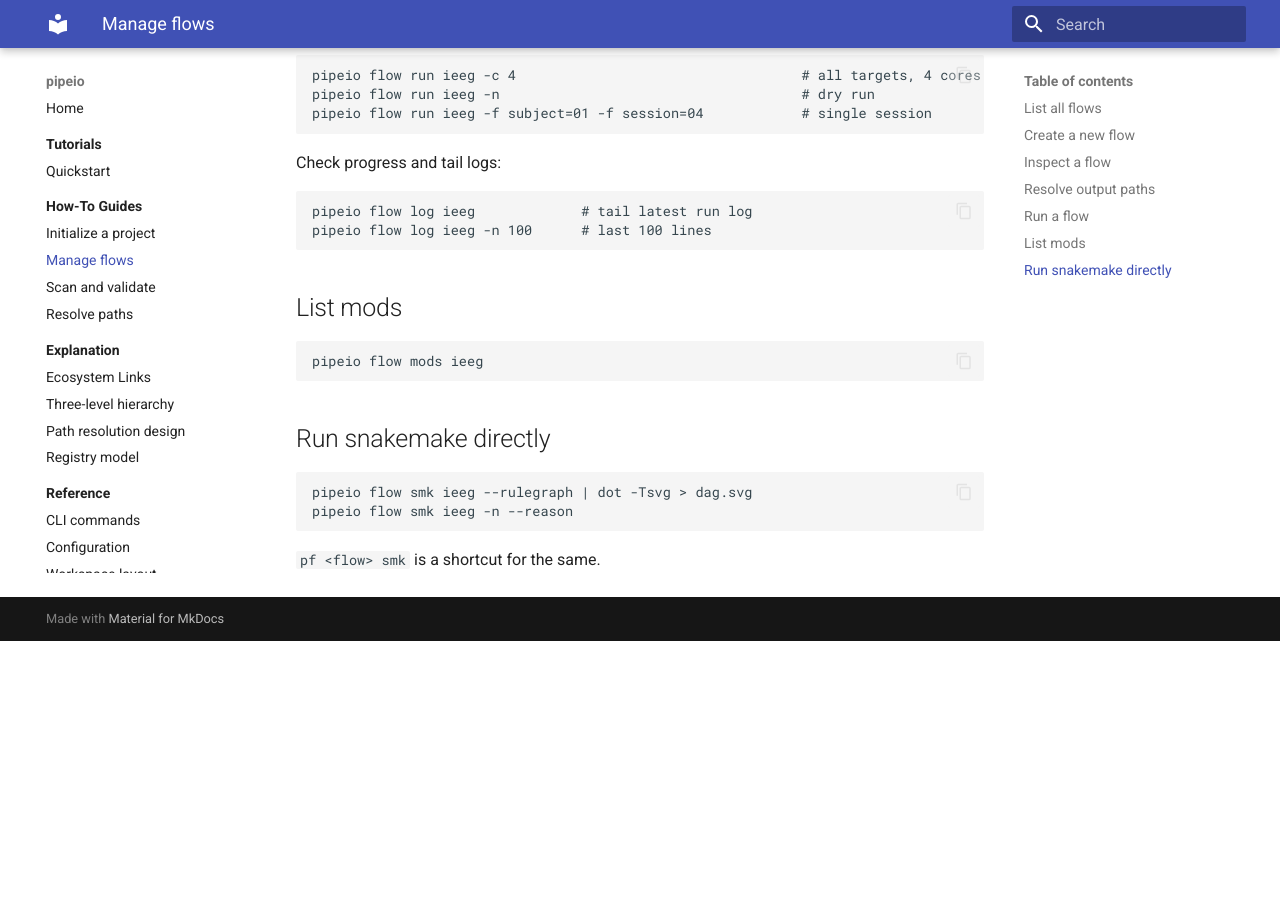
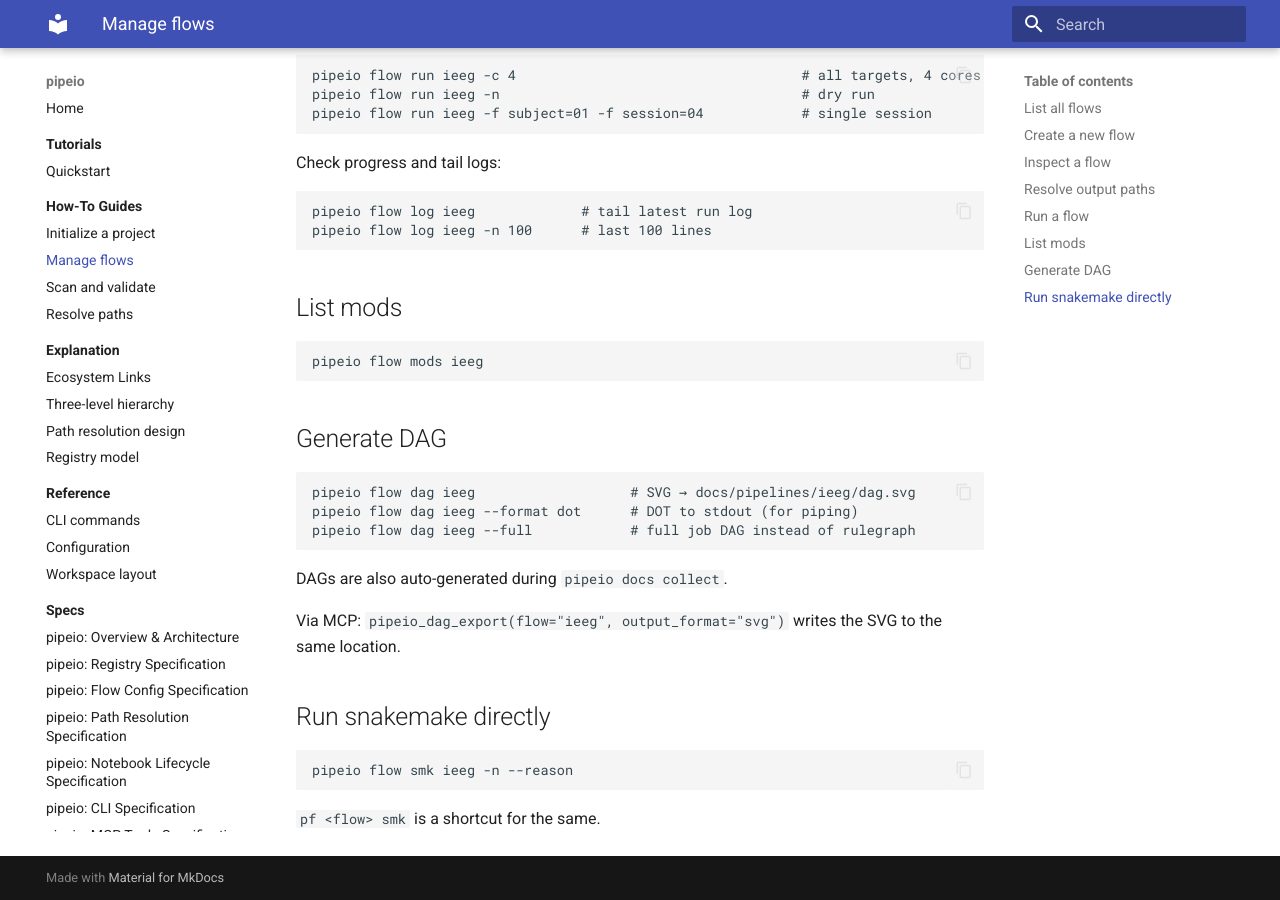
Before and after one commit to arashshahidi1997/pipeio, an MkDocs documentation site: the page built from docs/how-to/flows.md, in a window 1280 px wide and 900 px high, scrolled down 1068 px. Built offline with MkDocs 1.6.1 and Material for MkDocs 9.7.7, drawn with Linux system fonts in a browser that asks for light colours; before the commit the page ends 1709 px from its top, so only the background shows below that.

Commit message:
Update docs for DAG generation + flow dag CLI, add CHANGELOGs
- docs/reference/cli.md: add pipeio flow dag section + pf table entry
- docs/how-to/flows.md: add DAG generation section
- docs/specs/pipeio/cli.md: add flow dag to command listing
- CLAUDE.md: update tool count to 51, mention target_paths and dag_export
- CHANGELOG.md: initial changelogs for projio and pipeio packages

````diff
--- a/docs/how-to/flows.md
+++ b/docs/how-to/flows.md
@@ -62,10 +62,21 @@ pipeio flow log ieeg -n 100      # last 100 lines
 pipeio flow mods ieeg
 ```
 
+## Generate DAG
+
+```bash
+pipeio flow dag ieeg                   # SVG → docs/pipelines/ieeg/dag.svg
+pipeio flow dag ieeg --format dot      # DOT to stdout (for piping)
+pipeio flow dag ieeg --full            # full job DAG instead of rulegraph
+```
+
+DAGs are also auto-generated during `pipeio docs collect`.
+
+Via MCP: `pipeio_dag_export(flow="ieeg", output_format="svg")` writes the SVG to the same location.
+
 ## Run snakemake directly
 
 ```bash
-pipeio flow smk ieeg --rulegraph | dot -Tsvg > dag.svg
 pipeio flow smk ieeg -n --reason
 ```
 
--- a/docs/specs/pipeio/cli.md
+++ b/docs/specs/pipeio/cli.md
@@ -44,6 +44,7 @@ pipeio flow targets <flow> [-g GRP] [-m MEM] [-e k=v] [-x]  # resolve output pat
 pipeio flow run <flow> [targets] [-c N] [-n] [-f k=v]  # launch via screen + wildcards
 pipeio flow log <flow> [-n LINES]                       # tail latest run log
 pipeio flow mods <flow>                                 # list mods and their rules
+pipeio flow dag <flow> [--format svg|dot] [--full]      # generate DAG SVG to docs
 pipeio flow smk <flow> [snakemake args...]              # run snakemake in flow context
 pipeio flow ids                                         # print flow names (completion)
 ```
````
Also changed, not shown: CHANGELOG.md (added, +28 -0 lines), docs/reference/cli.md (+13 -0 lines).
